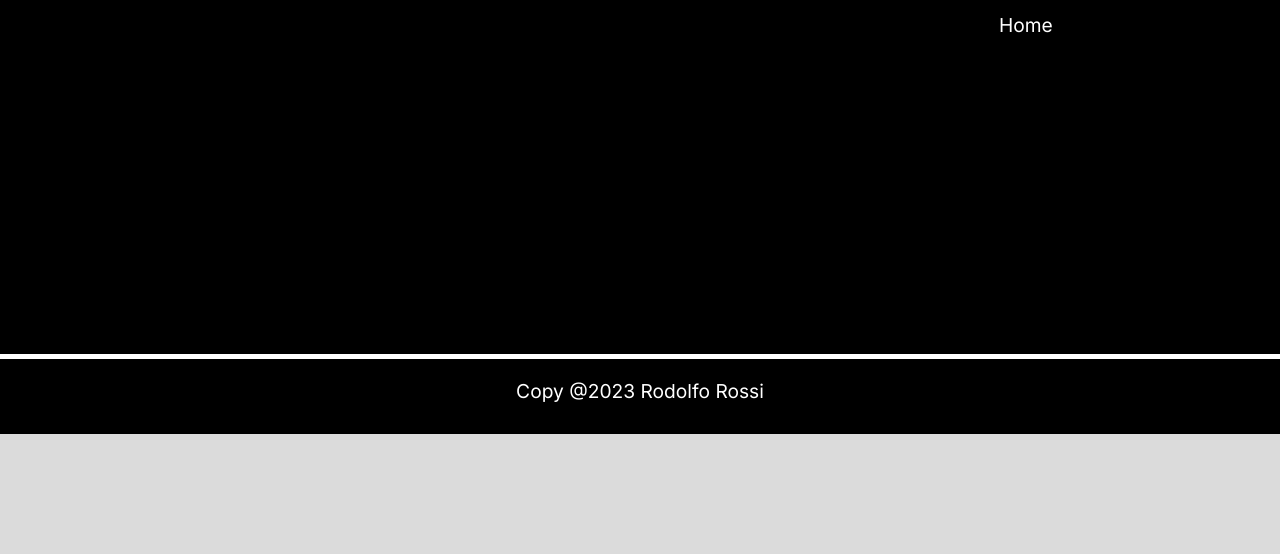
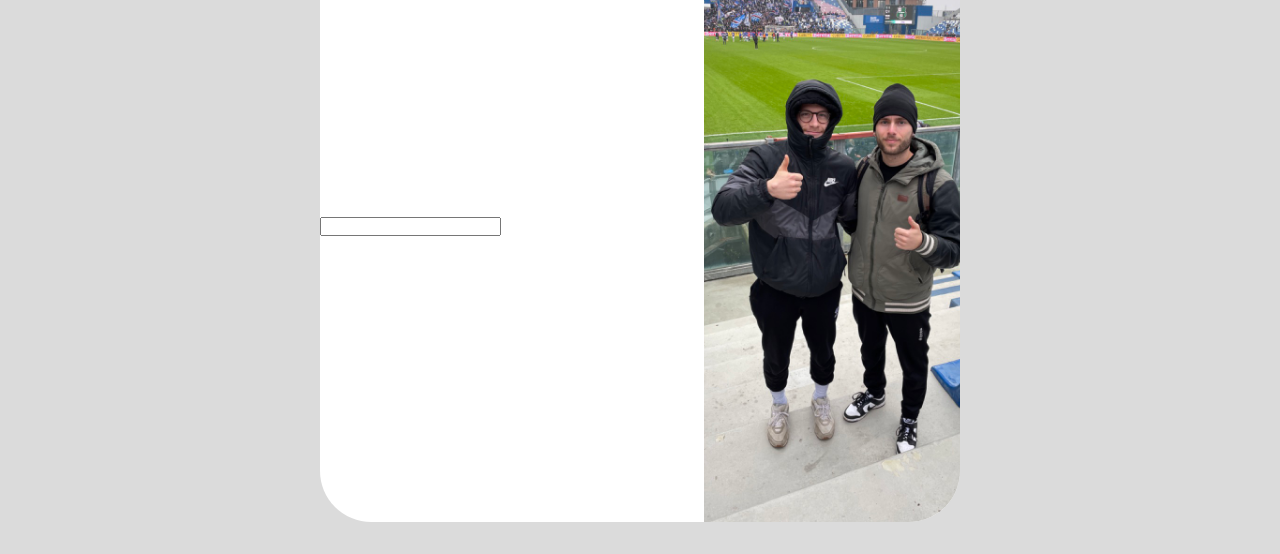
Before and after one commit to RolfoRouge/simulazione-landing, a plain HTML site: page code/contacts.html in a window 1280 px wide. Shown: the part 246-800 px from the top of the page. Drawn offline with Linux system fonts and the light colour scheme.

Commit message:
init contacts

```diff
--- a/code/contacts.css
+++ b/code/contacts.css
@@ -0,0 +1,66 @@
+/* FORM */
+
+.sec{
+
+    height: 85vh;
+
+    /* margin+padding */
+    padding-top: 6vh;
+    padding-right: 3vw;
+    padding-left: 3vw;
+    padding-bottom: 3vh;
+
+}
+
+.sec .wrapper {
+
+    /* dimension */
+    height: 75vh;
+    max-width: 80vh;
+
+
+    /* margin + padding */
+    /* padding: 50px; */
+
+
+    /* display */
+    display: flex;
+    justify-content: space-between;
+    align-items: center;
+
+    /* text */
+    font-size: 25px;
+
+    /* background */
+    background-color: #FFF;
+
+    /* style */
+    border-radius: 4vw;
+
+}
+
+.sec .img{
+    /* dimension */
+    height: 100%;
+    width: 40%;
+
+    /* background */
+    background-image: url("../images/about-img.jpeg");
+    background-repeat: no-repeat;
+    background-size: cover;
+    background-position: center;
+
+    /* display */
+    display: flex;
+    justify-content: center;
+    align-items: center;
+
+    /* text */
+    font-size: 4.5vw;
+
+    /* style */
+    border-top-right-radius: 4vw;
+    border-bottom-right-radius: 4vw;
+
+    /* animation */
+}
--- a/code/contacts.html
+++ b/code/contacts.html
@@ -5,8 +5,8 @@
     <meta name="viewport" content="width=device-width, initial-scale=1.0">
 
     <!-- CSS link -->
-    <link rel="stylesheet" href="index.css">
     <link rel="stylesheet" href="structuredbar.css">
+    <link rel="stylesheet" href="contacts.css">
 
     <!-- google font -->
     <link rel="preconnect" href="https://fonts.googleapis.com">
@@ -51,6 +51,23 @@
             </div>
         </nav>
     </header>
+
+    <!-- FORM -->
+    <section class="sec">
+        <div class="wrapper">
+
+            <div class="form">
+                <form>
+                    <input type="text">
+                </form>
+            </div>
+
+            <div class="img">
+
+            </div>
+
+        </div>
+    </section>
 
      <!-- FOOTER -->
      <footer>
```
Also changed, not shown: 1 other file.
